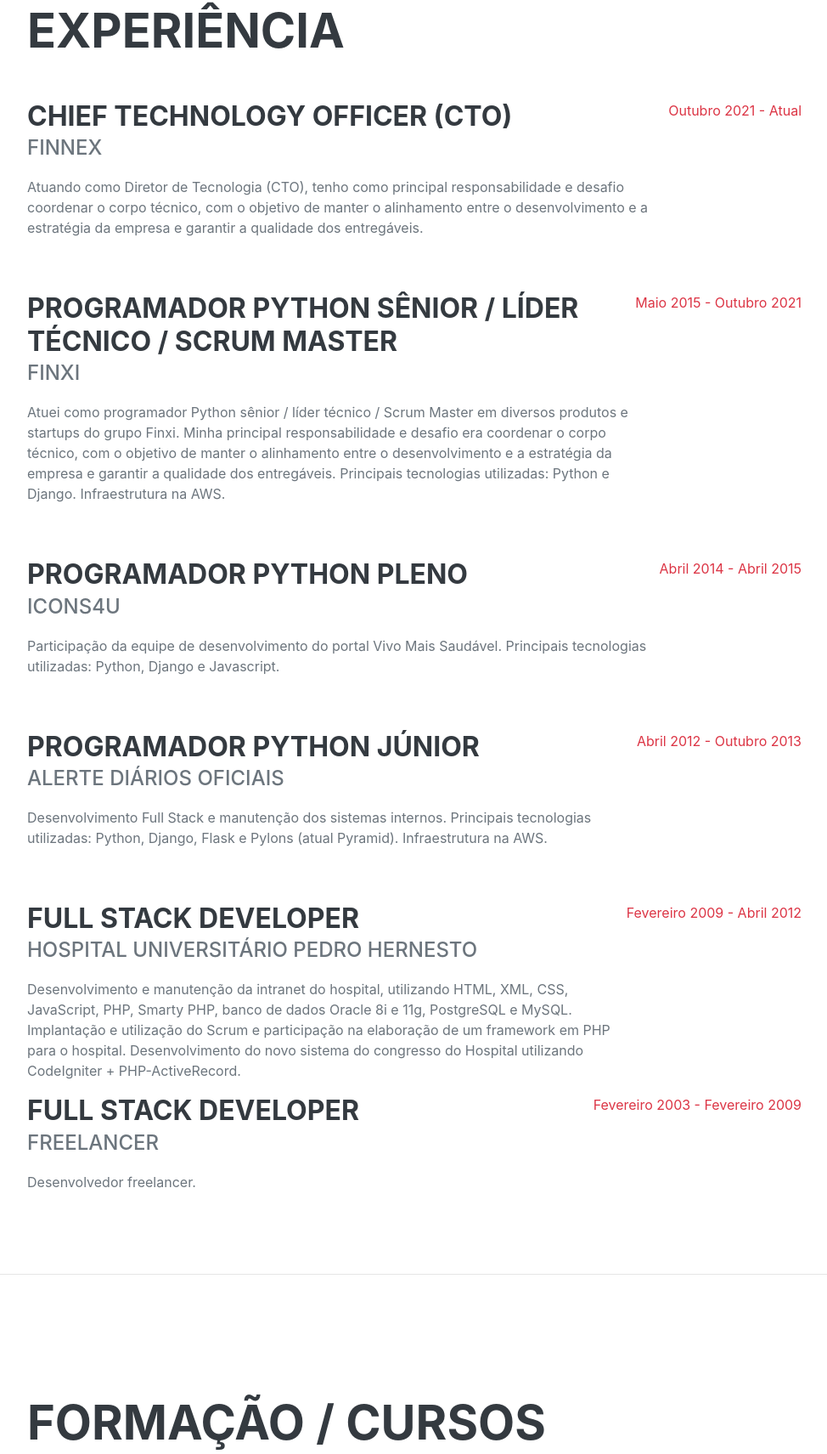
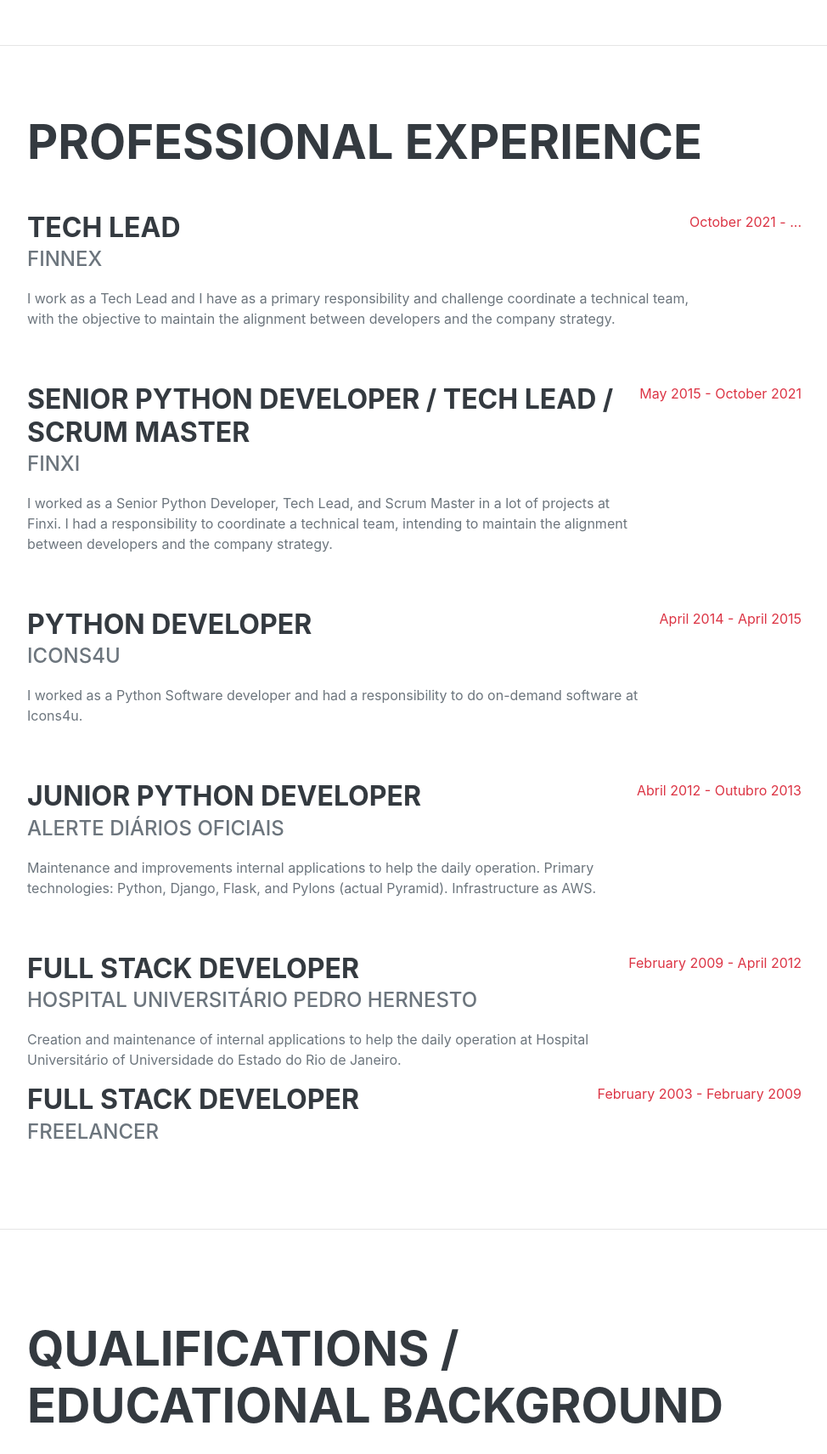
Before and after one commit to fernandovalente/fernandoestatico, a plain HTML site: page index.html in a window 1280 px wide. Shown: the part 935-2646 px from the top of the page at 85% size, without its empty margins (288-1262 px from the left). Drawn offline with nearby package versions, Linux system fonts and the light colour scheme; a web font is replaced by a local one.

Commit message:
translating to english

```diff
--- a/index.html
+++ b/index.html
@@ -31,11 +31,10 @@
             <button class="navbar-toggler" type="button" data-toggle="collapse" data-target="#navbarSupportedContent" aria-controls="navbarSupportedContent" aria-expanded="false" aria-label="Toggle navigation"><span class="navbar-toggler-icon"></span></button>
             <div class="collapse navbar-collapse" id="navbarSupportedContent">
                 <ul class="navbar-nav">
-                    <li class="nav-item"><a class="nav-link js-scroll-trigger" href="#about">Sobre</a></li>
-                    <li class="nav-item"><a class="nav-link js-scroll-trigger" href="#experience">Experiência</a></li>
-                    <li class="nav-item"><a class="nav-link js-scroll-trigger" href="#education">Formação</a></li>
+                    <li class="nav-item"><a class="nav-link js-scroll-trigger" href="#about">About me</a></li>
+                    <li class="nav-item"><a class="nav-link js-scroll-trigger" href="#experience">Professional Experience</a></li>
+                    <li class="nav-item"><a class="nav-link js-scroll-trigger" href="#education">Qualifications</a></li>
                     <li class="nav-item"><a class="nav-link js-scroll-trigger" href="#skills">Skills</a></li>
-                    <li class="nav-item"><a class="nav-link js-scroll-trigger" href="#awards">Prêmios</a></li>
                 </ul>
             </div>
         </nav>
@@ -52,13 +51,16 @@
                         <a href="mailto:fernando@valente.dev.br">fernando@valente.dev.br</a>
                     </div>
                     <p class="lead mb-5">
-                        Carreira construída na área de Desenvolvimento de Software, com ampla experiência em back-end e gerenciamento de equipes utilizando metodologias ágeis.
+                        My career has been built in the Software Development area, with extensive experience in back-end and team management using agile methodologies such as Scrum and Extreme Programming.
                     </p>
                     <p class="lead mb-5">
-                        Iniciei minha carreira como desenvolvedor front-end e, posteriormente, atuei como desenvolvedor full stack, com especialização em back-end. Como líder técnico, gerenciei projetos simultâneos em diferentes segmentos e tecnologias.
+                        I started my career as a front-end developer and, posteriorly, I also worked as a full-stack developer. After that, I started to work only as a back-end developer, where I could evolve from junior to the senior software developer.
                     </p>
                     <p class="lead mb-5">
-                        Atualmente trabalho como Diretor de Tecnologia (CTO) na Finex e tenho como principal responsabilidade e desafio coordenar o corpo técnico, com o objetivo de manter o alinhamento entre o desenvolvimento e a estratégia da empresa e garantir a qualidade dos entregáveis.
+                        During this journey, I had an opportunity and happiness to win a prize for the best startup in Brazil by Santander, named 2K17. Because of this prize, I realized the training at The Entrepreneur’s Boot Camp: A Deep Dive For News Ventures curse, at Babson College, Boston - Massachusetts.
+                    </p>
+                    <p class="lead mb-5">
+                        Currently, I work as a Tech Lead and I have as a primary responsibility and challenge coordinate a technical team, with the objective to maintain the alignment between developers and the company strategy.
                     </p>
                     <div class="social-icons">
                         <a class="social-icon" href="https://www.linkedin.com/in/fernandovalente" target="_blank"><i class="fab fa-linkedin-in"></i></a>
@@ -70,50 +72,47 @@
             <!-- Experience-->
             <section class="resume-section" id="experience">
                 <div class="resume-section-content">
-                    <h2 class="mb-5">Experiência</h2>
+                    <h2 class="mb-5">Professional Experience</h2>
                     <div class="d-flex flex-column flex-md-row justify-content-between mb-5">
                         <div class="flex-grow-1">
-                            <h3 class="mb-0">Chief Technology Officer (CTO)</h3>
+                            <h3 class="mb-0">Tech Lead</h3>
                             <div class="subheading mb-3">Finnex</div>
                             <p>
-                                Atuando como Diretor de Tecnologia (CTO), tenho como principal responsabilidade e desafio coordenar o
-                                corpo técnico, com o objetivo de manter o alinhamento entre o desenvolvimento e a estratégia da empresa e
-                                garantir a qualidade dos entregáveis.
+                                I work as a Tech Lead and I have as a primary responsibility and challenge coordinate a technical team,
+                                with the objective to maintain the alignment between developers and the company strategy.
                             </p>
                         </div>
-                        <div class="flex-shrink-0"><span class="text-primary">Outubro 2021 - Atual</span></div>
+                        <div class="flex-shrink-0"><span class="text-primary">October 2021 - ...</span></div>
                     </div>
                     <div class="d-flex flex-column flex-md-row justify-content-between mb-5">
                         <div class="flex-grow-1">
-                            <h3 class="mb-0">Programador Python Sênior / Líder técnico / Scrum Master</h3>
+                            <h3 class="mb-0">Senior Python Developer / Tech Lead / Scrum Master</h3>
                             <div class="subheading mb-3">Finxi</div>
                             <p>
-                                Atuei como programador Python sênior / líder técnico / Scrum Master em diversos produtos e startups do grupo Finxi.
-                                Minha principal responsabilidade e desafio era coordenar o corpo técnico, com o objetivo de manter o alinhamento entre o
-                                desenvolvimento e a estratégia da empresa e garantir a qualidade dos entregáveis.
-                                Principais tecnologias utilizadas: Python e Django. Infraestrutura na AWS.
+                                I worked as a Senior Python Developer, Tech Lead, and Scrum Master in a lot of projects at Finxi.
+                                I had a responsibility to coordinate a technical team, intending to maintain the alignment between
+                                developers and the company strategy.
                             </p>
                         </div>
-                        <div class="flex-shrink-0"><span class="text-primary">Maio 2015 - Outubro 2021</span></div>
+                        <div class="flex-shrink-0"><span class="text-primary">May 2015 - October 2021</span></div>
                     </div>
                     <div class="d-flex flex-column flex-md-row justify-content-between mb-5">
                         <div class="flex-grow-1">
-                            <h3 class="mb-0">Programador Python Pleno</h3>
+                            <h3 class="mb-0">Python Developer</h3>
                             <div class="subheading mb-3">Icons4u</div>
                             <p>
-                                Participação da equipe de desenvolvimento do portal Vivo Mais Saudável.
-                                Principais tecnologias utilizadas: Python, Django e Javascript.
+                                I worked as a Python Software developer and had a responsibility to do on-demand software at Icons4u.
                             </p>
                         </div>
-                        <div class="flex-shrink-0"><span class="text-primary">Abril 2014 - Abril 2015</span></div>
+                        <div class="flex-shrink-0"><span class="text-primary">April 2014 - April 2015</span></div>
                     </div>
                     <div class="d-flex flex-column flex-md-row justify-content-between mb-5">
                         <div class="flex-grow-1">
-                            <h3 class="mb-0">Programador Python Júnior</h3>
+                            <h3 class="mb-0">Junior Python developer</h3>
                             <div class="subheading mb-3">Alerte Diários Oficiais</div>
                             <p>
-                                Desenvolvimento Full Stack e manutenção dos sistemas internos.
-                                Principais tecnologias utilizadas: Python, Django, Flask e Pylons (atual Pyramid). Infraestrutura na AWS.
+                                Maintenance and improvements internal applications to help the daily operation.
+                                Primary technologies: Python, Django, Flask, and Pylons (actual Pyramid). Infrastructure as AWS.
                             </p>
                         </div>
                         <div class="flex-shrink-0"><span class="text-primary">Abril 2012 - Outubro 2013</span></div>
@@ -123,30 +122,29 @@
                             <h3 class="mb-0">Full Stack Developer</h3>
                             <div class="subheading mb-3">Hospital Universitário Pedro Hernesto</div>
                             <p>
-                                Desenvolvimento e manutenção da intranet do hospital, utilizando HTML, XML, CSS, JavaScript, PHP, Smarty PHP,
-                                banco de dados Oracle 8i e 11g, PostgreSQL e MySQL. Implantação e utilização do Scrum e participação na elaboração de
-                                um framework em PHP para o hospital. Desenvolvimento do novo sistema do congresso do Hospital utilizando
-                                CodeIgniter + PHP-ActiveRecord.
+                                Creation and maintenance of internal applications to help the daily operation at Hospital Universitário of Universidade do Estado do Rio de Janeiro.
                             </p>
                         </div>
-                        <div class="flex-shrink-0"><span class="text-primary">Fevereiro 2009 - Abril 2012</span></div>
+                        <div class="flex-shrink-0"><span class="text-primary">February 2009 - April 2012</span></div>
                     </div>
                     <div class="d-flex flex-column flex-md-row justify-content-between">
                         <div class="flex-grow-1">
                             <h3 class="mb-0">Full Stack Developer</h3>
                             <div class="subheading mb-3">Freelancer</div>
-                            <p>Desenvolvedor freelancer.</p>
+                            <p></p>
                         </div>
-                        <div class="flex-shrink-0"><span class="text-primary">Fevereiro 2003 - Fevereiro 2009</span></div>
+                        <div class="flex-shrink-0"><span class="text-primary">February 2003 - February 2009</span></div>
                     </div>
                 </div>
             </section>
+
             <hr class="m-0" />
+
             <!-- Education-->
             <section class="resume-section" id="education">
                 <div class="resume-section-content">
 
-                    <h2 class="mb-5">Formação / Cursos</h2>
+                    <h2 class="mb-5">Qualifications / Educational Background</h2>
                     <div class="d-flex flex-column flex-md-row justify-content-between mb-5">
                         <div class="flex-grow-1">
                             <h3 class="mb-0">Fast MBA</h3>
@@ -177,60 +175,28 @@
             <section class="resume-section" id="skills">
                 <div class="resume-section-content">
                     <h2 class="mb-5">Skills</h2>
-                    <div class="subheading mb-3">Linguagens e ferramentas</div>
                     <ul class="list-inline dev-icons">
+                        <li class="list-inline-item"><i class="fab fa-python"></i></li>
                         <li class="list-inline-item"><i class="fab fa-python"></i></li>
                         <li class="list-inline-item"><i class="fab fa-aws"></i></li>
                         <li class="list-inline-item"><i class="fab fa-js-square"></i></li>
-                        <li class="list-inline-item"><i class="fab fa-node-js"></i></li>
                         <li class="list-inline-item"><i class="fab fa-npm"></i></li>
                         <li class="list-inline-item"><i class="fab fa-php"></i></li>
                         <li class="list-inline-item"><i class="fab fa-html5"></i></li>
                         <li class="list-inline-item"><i class="fab fa-css3-alt"></i></li>
                         <li class="list-inline-item"><i class="fab fa-wordpress"></i></li>
                     </ul>
-                    <!-- <div class="subheading mb-3">Workflow</div>
-                    <ul class="fa-ul mb-0">
-                        <li>
-                            <span class="fa-li"><i class="fas fa-check"></i></span>
-                            Mobile-First, Responsive Design
-                        </li>
-                        <li>
-                            <span class="fa-li"><i class="fas fa-check"></i></span>
-                            Cross Browser Testing & Debugging
-                        </li>
-                        <li>
-                            <span class="fa-li"><i class="fas fa-check"></i></span>
-                            Cross Functional Teams
-                        </li>
-                        <li>
-                            <span class="fa-li"><i class="fas fa-check"></i></span>
-                            Desenvolvimento ágil & Scrum
-                        </li>
-                    </ul> -->
                 </div>
             </section>
             <hr class="m-0" />
-
-            <!-- Awards-->
-            <section class="resume-section" id="awards">
-                <div class="resume-section-content">
-                    <h2 class="mb-5">Prêios & Certificados</h2>
-                    <ul class="fa-ul mb-0">
-                        <li>
-                            <span class="fa-li"><i class="fas fa-trophy text-warning"></i></span>
-                            Melhor Startup do Brasil pelo Santander 2K17. Atuando como programador sênior Python no Preço Certo, projeto interno da Finxi.
-                        </li>
-                    </ul>
-                </div>
-            </section>
-
         </div>
         <!-- Bootstrap core JS-->
         <script src="https://cdnjs.cloudflare.com/ajax/libs/jquery/3.5.1/jquery.min.js"></script>
         <script src="https://cdn.jsdelivr.net/npm/bootstrap@4.5.3/dist/js/bootstrap.bundle.min.js"></script>
+
         <!-- Third party plugin JS-->
         <script src="https://cdnjs.cloudflare.com/ajax/libs/jquery-easing/1.4.1/jquery.easing.min.js"></script>
+
         <!-- Core theme JS-->
         <script src="js/scripts.js"></script>
     </body>
```
